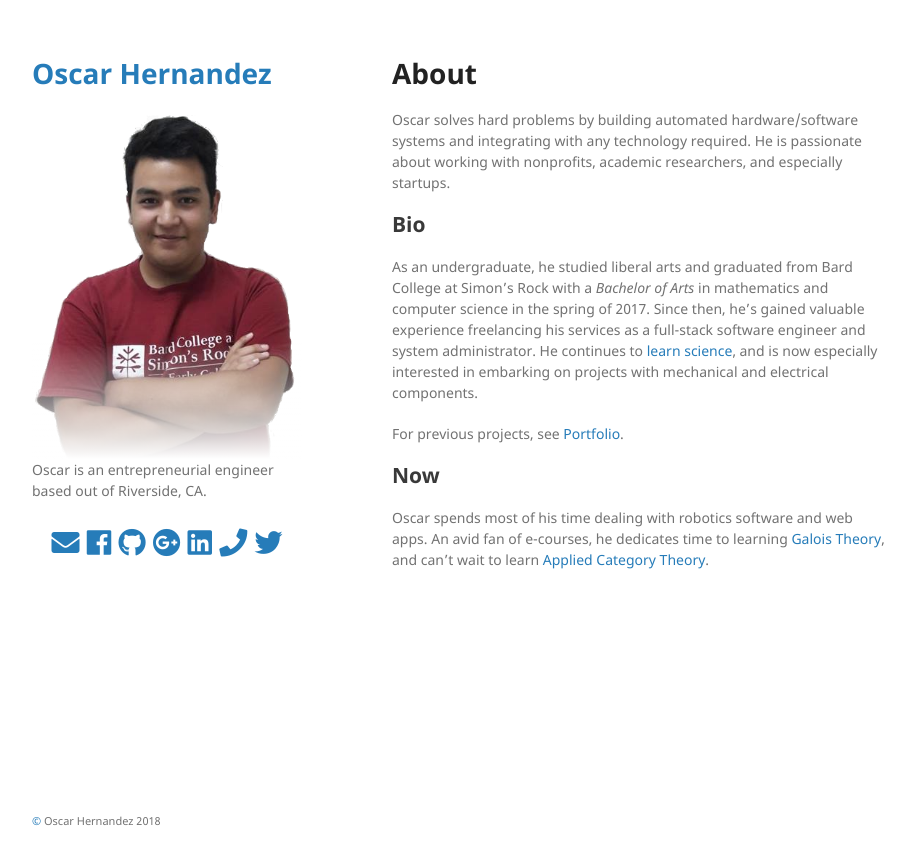
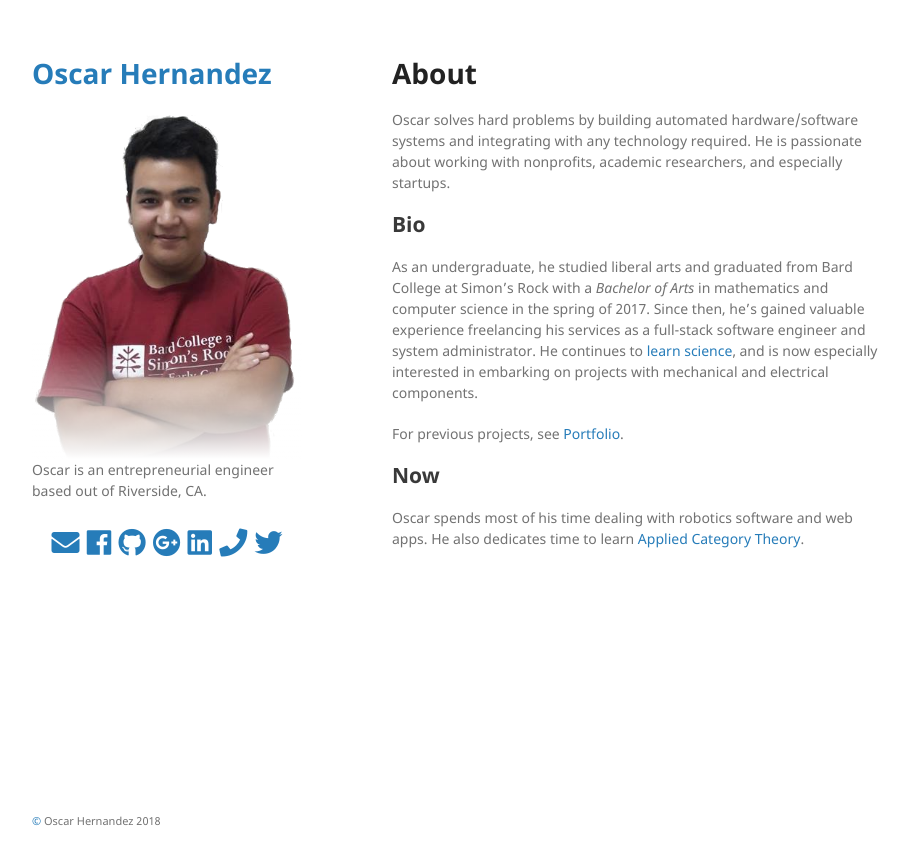
Before and after one commit to mathemonads/mathemonads.github.io, a Jekyll site: the page built from index.md, in a window 1280 px wide. Shown: the top 865 px of the page, without its empty margins (178-1093 px from the left). Built offline with Jekyll 4.4.1, drawn with Linux system fonts in a browser that asks for light colours; nearby versions of some CDN libraries.

Commit message:
general update

```diff
--- a/index.md
+++ b/index.md
@@ -5,14 +5,17 @@ layout: default
 
 # About
 
-Oscar solves hard problems by building automated hardware/software systems and integrating with any technology required. He is passionate about working with nonprofits, academic researchers, and especially startups.
+Oscar solves hard problems by building automated hardware/software systems and integrating with any technology required.
+He is passionate about working with nonprofits, academic researchers, and especially startups.
 
 ## Bio
-As an undergraduate, he studied liberal arts and graduated from Bard College at Simon's Rock with a _Bachelor of Arts_ in mathematics and computer science in the spring of 2017. Since then, he's gained valuable experience freelancing his services as a full-stack software engineer and system administrator. He continues to [learn](/portfolio/courses "learn") [science](/blog/science.html "formal, natural, and applied sciences"), and is now especially interested in embarking on projects with mechanical and electrical components.
+As an undergraduate, he studied liberal arts and graduated from Bard College at Simon's Rock with a _Bachelor of Arts_ in mathematics and computer science in the spring of 2017.
+Since then, he's gained valuable experience freelancing his services as a full-stack software engineer and system administrator.
+He continues to [learn](/portfolio/courses "learn") [science](/blog/science.html "formal, natural, and applied sciences"), and is now especially interested in embarking on projects with mechanical and electrical components.
 
 For previous projects, see [Portfolio](/portfolio "Portfolio").
 
 ## Now
 
 Oscar spends most of his time dealing with robotics software and web apps.
-An avid fan of e-courses, he dedicates time to learning [Galois Theory](https://www.coursera.org/learn/galois "Introduction to Galois Theory"), and can't wait to learn [Applied Category Theory](https://johncarlosbaez.wordpress.com/2018/12/14/applied-category-theory-seminar/ "Applied Category Theory Seminar").
+He also dedicates time to learn [Applied Category Theory](https://johncarlosbaez.wordpress.com/2018/12/14/applied-category-theory-seminar/ "Applied Category Theory Seminar").
```
Also changed, not shown: portfolio/index.md (+2 -0 lines).
